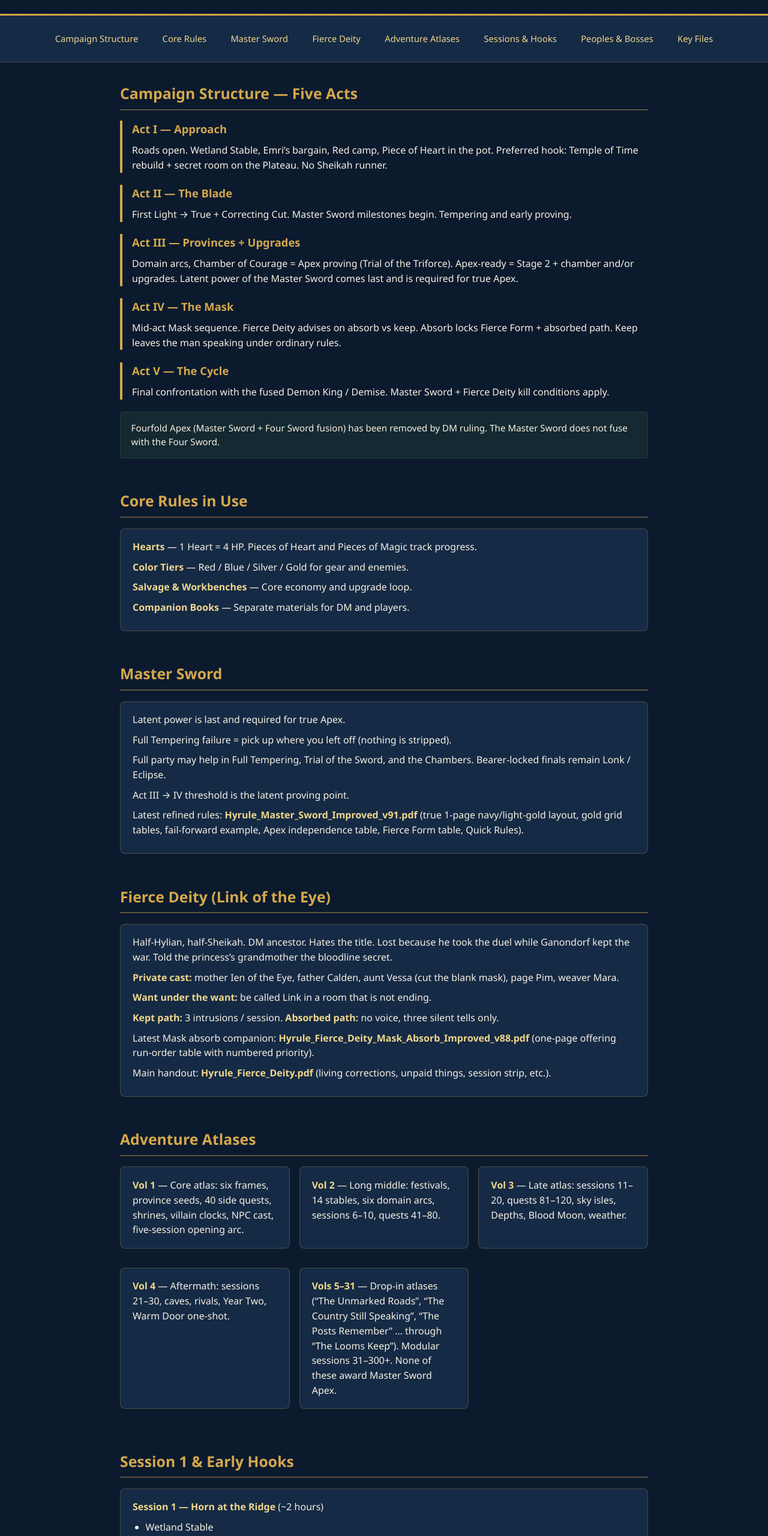
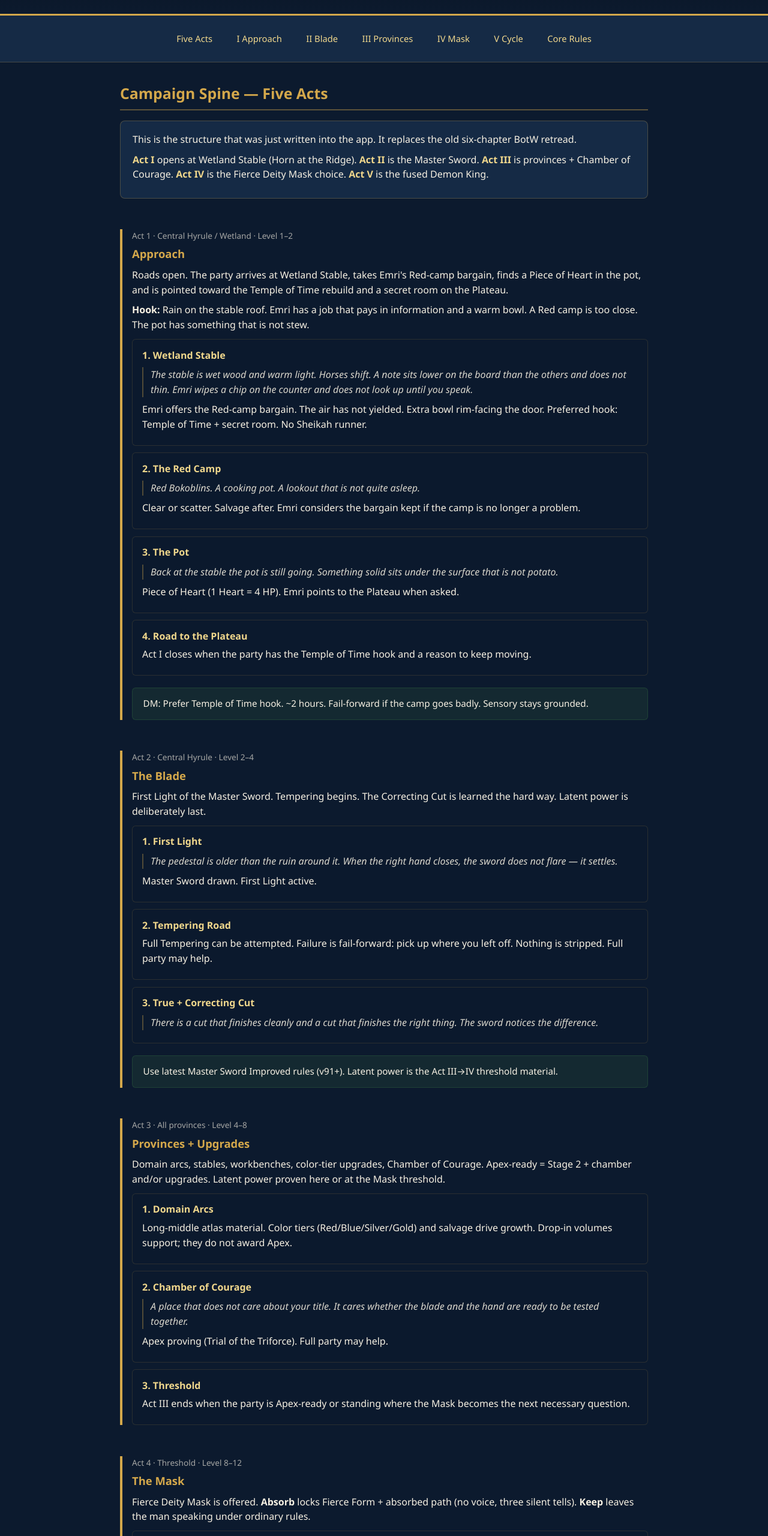
Before and after one commit to jrstampycat2010-bit/hyrule-campaign-hub, a plain HTML site: page index.html in a window 1280 px wide. Shown: the part 160-2720 px from the top of the page at 60% size. Drawn offline with Linux system fonts and the light colour scheme.

Commit message:
Show the improved 5-act campaign structure so it is visible on the public site

```diff
--- a/index.html
+++ b/index.html
@@ -3,7 +3,7 @@
 <head>
   <meta charset="UTF-8" />
   <meta name="viewport" content="width=device-width, initial-scale=1.0" />
-  <title>Hyrule Campaign Hub — DM Vault</title>
+  <title>Hyrule Campaign Hub — Five Acts</title>
   <style>
     :root {
       --navy: #0c1a2e;
@@ -12,11 +12,8 @@
       --gold-light: #f0d78c;
       --cream: #f7f1e3;
       --green: #2d5a3d;
-      --red: #8b2e2e;
     }
-
     * { box-sizing: border-box; margin: 0; padding: 0; }
-
     body {
       font-family: "Segoe UI", system-ui, -apple-system, sans-serif;
       background: var(--navy);
@@ -24,137 +21,78 @@
       line-height: 1.55;
       min-height: 100vh;
     }
-
     header {
       background: linear-gradient(180deg, #061018 0%, var(--navy) 100%);
       border-bottom: 3px solid var(--gold);
       padding: 2.5rem 1.5rem 2rem;
       text-align: center;
     }
-
     header h1 {
       font-size: clamp(1.8rem, 5vw, 2.8rem);
       color: var(--gold);
       letter-spacing: 0.04em;
       margin-bottom: 0.4rem;
     }
-
-    header p {
-      color: var(--gold-light);
-      opacity: 0.9;
-      font-size: 1.05rem;
+    header p { color: var(--gold-light); opacity: 0.9; font-size: 1.05rem; }
+    nav {
+      display: flex; flex-wrap: wrap; justify-content: center; gap: 0.6rem;
+      padding: 1.2rem 1rem; background: var(--navy-light);
+      border-bottom: 1px solid rgba(212, 168, 75, 0.25);
+      position: sticky; top: 0; z-index: 100;
     }
-
-    nav {
-      display: flex;
-      flex-wrap: wrap;
-      justify-content: center;
-      gap: 0.6rem;
-      padding: 1.2rem 1rem;
-      background: var(--navy-light);
-      border-bottom: 1px solid rgba(212, 168, 75, 0.25);
-      position: sticky;
-      top: 0;
-      z-index: 100;
+    nav a {
+      color: var(--gold-light); text-decoration: none;
+      padding: 0.45rem 0.9rem; border: 1px solid transparent;
+      border-radius: 4px; font-size: 0.92rem; transition: all 0.15s;
     }
-
-    nav a {
-      color: var(--gold-light);
-      text-decoration: none;
-      padding: 0.45rem 0.9rem;
-      border: 1px solid transparent;
-      border-radius: 4px;
-      font-size: 0.92rem;
-      transition: all 0.15s;
-    }
-
     nav a:hover {
       border-color: var(--gold);
       background: rgba(212, 168, 75, 0.12);
       color: var(--gold);
     }
-
-    main {
-      max-width: 920px;
-      margin: 0 auto;
-      padding: 2rem 1.25rem 4rem;
+    main { max-width: 920px; margin: 0 auto; padding: 2rem 1.25rem 4rem; }
+    section { margin-bottom: 3.2rem; scroll-margin-top: 70px; }
+    h2 {
+      color: var(--gold); font-size: 1.55rem;
+      border-bottom: 2px solid rgba(212, 168, 75, 0.4);
+      padding-bottom: 0.45rem; margin-bottom: 1.1rem;
     }
-
-    section {
-      margin-bottom: 3.2rem;
-      scroll-margin-top: 70px;
-    }
-
-    h2 {
-      color: var(--gold);
-      font-size: 1.55rem;
-      border-bottom: 2px solid rgba(212, 168, 75, 0.4);
-      padding-bottom: 0.45rem;
-      margin-bottom: 1.1rem;
-    }
-
-    h3 {
-      color: var(--gold-light);
-      font-size: 1.15rem;
-      margin: 1.4rem 0 0.5rem;
-    }
-
+    h3 { color: var(--gold-light); font-size: 1.15rem; margin: 1.4rem 0 0.5rem; }
     p, li { margin-bottom: 0.55rem; }
-
     ul { padding-left: 1.35rem; }
-
     .card {
       background: var(--navy-light);
       border: 1px solid rgba(212, 168, 75, 0.28);
-      border-radius: 8px;
-      padding: 1.1rem 1.25rem;
-      margin-bottom: 1rem;
+      border-radius: 8px; padding: 1.1rem 1.25rem; margin-bottom: 1rem;
     }
-
     .card strong { color: var(--gold-light); }
-
-    .tag {
-      display: inline-block;
-      background: rgba(212, 168, 75, 0.15);
-      color: var(--gold);
-      font-size: 0.78rem;
-      padding: 0.15rem 0.5rem;
-      border-radius: 3px;
-      margin-right: 0.35rem;
-      margin-bottom: 0.25rem;
-    }
-
-    .grid {
-      display: grid;
-      grid-template-columns: repeat(auto-fill, minmax(260px, 1fr));
-      gap: 1rem;
-    }
-
     .act {
       border-left: 4px solid var(--gold);
-      padding-left: 1rem;
-      margin-bottom: 1.3rem;
+      padding-left: 1rem; margin-bottom: 1.6rem;
     }
-
     .act h3 { margin-top: 0; color: var(--gold); }
-
-    footer {
-      text-align: center;
-      padding: 2rem 1rem;
-      border-top: 1px solid rgba(212, 168, 75, 0.25);
-      color: rgba(247, 241, 227, 0.55);
-      font-size: 0.9rem;
+    .meta { font-size: 0.85rem; color: rgba(247,241,227,0.65); margin-bottom: 0.4rem; }
+    .scene {
+      background: rgba(12,26,46,0.6);
+      border: 1px solid rgba(212,168,75,0.15);
+      border-radius: 6px; padding: 0.85rem 1rem; margin: 0.7rem 0;
     }
-
+    .scene h4 { color: var(--gold-light); font-size: 1rem; margin-bottom: 0.35rem; }
+    .read-aloud {
+      font-style: italic; color: rgba(247,241,227,0.88);
+      border-left: 2px solid rgba(212,168,75,0.35);
+      padding-left: 0.75rem; margin: 0.5rem 0;
+    }
     .note {
       background: rgba(45, 90, 61, 0.25);
       border: 1px solid rgba(45, 90, 61, 0.5);
-      border-radius: 6px;
-      padding: 0.9rem 1.1rem;
-      margin: 1.2rem 0;
-      font-size: 0.95rem;
+      border-radius: 6px; padding: 0.9rem 1.1rem; margin: 1.2rem 0; font-size: 0.95rem;
     }
-
+    footer {
+      text-align: center; padding: 2rem 1rem;
+      border-top: 1px solid rgba(212, 168, 75, 0.25);
+      color: rgba(247, 241, 227, 0.55); font-size: 0.9rem;
+    }
     @media (max-width: 600px) {
       nav { gap: 0.35rem; }
       nav a { padding: 0.35rem 0.65rem; font-size: 0.85rem; }
@@ -165,163 +103,170 @@
 
 <header>
   <h1>Hyrule Campaign Hub</h1>
-  <p>DM Vault — Five Acts • Master Sword • Fierce Deity • Full Atlas</p>
+  <p>Five Acts · Master Sword · Fierce Deity · The improved spine</p>
 </header>
 
 <nav>
-  <a href="#structure">Campaign Structure</a>
+  <a href="#acts">Five Acts</a>
+  <a href="#act1">I Approach</a>
+  <a href="#act2">II Blade</a>
+  <a href="#act3">III Provinces</a>
+  <a href="#act4">IV Mask</a>
+  <a href="#act5">V Cycle</a>
   <a href="#rules">Core Rules</a>
-  <a href="#sword">Master Sword</a>
-  <a href="#fierce">Fierce Deity</a>
-  <a href="#atlases">Adventure Atlases</a>
-  <a href="#sessions">Sessions &amp; Hooks</a>
-  <a href="#people">Peoples &amp; Bosses</a>
-  <a href="#files">Key Files</a>
 </nav>
 
 <main>
 
-  <!-- STRUCTURE -->
-  <section id="structure">
-    <h2>Campaign Structure — Five Acts</h2>
-
-    <div class="act">
-      <h3>Act I — Approach</h3>
-      <p>Roads open. Wetland Stable, Emri’s bargain, Red camp, Piece of Heart in the pot. Preferred hook: Temple of Time rebuild + secret room on the Plateau. No Sheikah runner.</p>
-    </div>
-
-    <div class="act">
-      <h3>Act II — The Blade</h3>
-      <p>First Light → True + Correcting Cut. Master Sword milestones begin. Tempering and early proving.</p>
-    </div>
-
-    <div class="act">
-      <h3>Act III — Provinces + Upgrades</h3>
-      <p>Domain arcs, Chamber of Courage = Apex proving (Trial of the Triforce). Apex-ready = Stage 2 + chamber and/or upgrades. Latent power of the Master Sword comes last and is required for true Apex.</p>
-    </div>
-
-    <div class="act">
-      <h3>Act IV — The Mask</h3>
-      <p>Mid-act Mask sequence. Fierce Deity advises on absorb vs keep. Absorb locks Fierce Form + absorbed path. Keep leaves the man speaking under ordinary rules.</p>
-    </div>
-
-    <div class="act">
-      <h3>Act V — The Cycle</h3>
-      <p>Final confrontation with the fused Demon King / Demise. Master Sword + Fierce Deity kill conditions apply.</p>
-    </div>
-
-    <div class="note">
-      Fourfold Apex (Master Sword + Four Sword fusion) has been removed by DM ruling. The Master Sword does not fuse with the Four Sword.
+<section id="acts">
+  <h2>Campaign Spine — Five Acts</h2>
+  <div class="card">
+    <p>This is the structure that was just written into the app. It replaces the old six-chapter BotW retread.</p>
+    <p><strong>Act I</strong> opens at Wetland Stable (Horn at the Ridge). <strong>Act II</strong> is the Master Sword. <strong>Act III</strong> is provinces + Chamber of Courage. <strong>Act IV</strong> is the Fierce Deity Mask choice. <strong>Act V</strong> is the fused Demon King.</p>
   </div>
 </section>
 
-  <!-- CORE RULES -->
-  <section id="rules">
-    <h2>Core Rules in Use</h2>
-    <div class="card">
-      <p><strong>Hearts</strong> — 1 Heart = 4 HP. Pieces of Heart and Pieces of Magic track progress.</p>
-      <p><strong>Color Tiers</strong> — Red / Blue / Silver / Gold for gear and enemies.</p>
-      <p><strong>Salvage &amp; Workbenches</strong> — Core economy and upgrade loop.</p>
-      <p><strong>Companion Books</strong> — Separate materials for DM and players.</p>
+<!-- ACT I -->
+<section id="act1">
+  <div class="act">
+    <p class="meta">Act 1 · Central Hyrule / Wetland · Level 1–2</p>
+    <h3>Approach</h3>
+    <p>Roads open. The party arrives at Wetland Stable, takes Emri's Red-camp bargain, finds a Piece of Heart in the pot, and is pointed toward the Temple of Time rebuild and a secret room on the Plateau.</p>
+    <p><strong>Hook:</strong> Rain on the stable roof. Emri has a job that pays in information and a warm bowl. A Red camp is too close. The pot has something that is not stew.</p>
+
+    <div class="scene">
+      <h4>1. Wetland Stable</h4>
+      <p class="read-aloud">The stable is wet wood and warm light. Horses shift. A note sits lower on the board than the others and does not thin. Emri wipes a chip on the counter and does not look up until you speak.</p>
+      <p>Emri offers the Red-camp bargain. The air has not yielded. Extra bowl rim-facing the door. Preferred hook: Temple of Time + secret room. No Sheikah runner.</p>
+    </div>
+    <div class="scene">
+      <h4>2. The Red Camp</h4>
+      <p class="read-aloud">Red Bokoblins. A cooking pot. A lookout that is not quite asleep.</p>
+      <p>Clear or scatter. Salvage after. Emri considers the bargain kept if the camp is no longer a problem.</p>
+    </div>
+    <div class="scene">
+      <h4>3. The Pot</h4>
+      <p class="read-aloud">Back at the stable the pot is still going. Something solid sits under the surface that is not potato.</p>
+      <p>Piece of Heart (1 Heart = 4 HP). Emri points to the Plateau when asked.</p>
+    </div>
+    <div class="scene">
+      <h4>4. Road to the Plateau</h4>
+      <p>Act I closes when the party has the Temple of Time hook and a reason to keep moving.</p>
+    </div>
+    <div class="note">DM: Prefer Temple of Time hook. ~2 hours. Fail-forward if the camp goes badly. Sensory stays grounded.</div>
   </div>
 </section>
 
-  <!-- MASTER SWORD -->
-  <section id="sword">
-    <h2>Master Sword</h2>
-    <div class="card">
-      <p>Latent power is last and required for true Apex.</p>
-      <p>Full Tempering failure = pick up where you left off (nothing is stripped).</p>
-      <p>Full party may help in Full Tempering, Trial of the Sword, and the Chambers. Bearer-locked finals remain Lonk / Eclipse.</p>
-      <p>Act III → IV threshold is the latent proving point.</p>
-      <p>Latest refined rules: <strong>Hyrule_Master_Sword_Improved_v91.pdf</strong> (true 1-page navy/light-gold layout, gold grid tables, fail-forward example, Apex independence table, Fierce Form table, Quick Rules).</p>
+<!-- ACT II -->
+<section id="act2">
+  <div class="act">
+    <p class="meta">Act 2 · Central Hyrule · Level 2–4</p>
+    <h3>The Blade</h3>
+    <p>First Light of the Master Sword. Tempering begins. The Correcting Cut is learned the hard way. Latent power is deliberately last.</p>
+
+    <div class="scene">
+      <h4>1. First Light</h4>
+      <p class="read-aloud">The pedestal is older than the ruin around it. When the right hand closes, the sword does not flare — it settles.</p>
+      <p>Master Sword drawn. First Light active.</p>
+    </div>
+    <div class="scene">
+      <h4>2. Tempering Road</h4>
+      <p>Full Tempering can be attempted. Failure is fail-forward: pick up where you left off. Nothing is stripped. Full party may help.</p>
+    </div>
+    <div class="scene">
+      <h4>3. True + Correcting Cut</h4>
+      <p class="read-aloud">There is a cut that finishes cleanly and a cut that finishes the right thing. The sword notices the difference.</p>
+    </div>
+    <div class="note">Use latest Master Sword Improved rules (v91+). Latent power is the Act III→IV threshold material.</div>
   </div>
 </section>
 
-  <!-- FIERCE DEITY -->
-  <section id="fierce">
-    <h2>Fierce Deity (Link of the Eye)</h2>
-    <div class="card">
-      <p>Half-Hylian, half-Sheikah. DM ancestor. Hates the title. Lost because he took the duel while Ganondorf kept the war. Told the princess’s grandmother the bloodline secret.</p>
-      <p><strong>Private cast:</strong> mother Ien of the Eye, father Calden, aunt Vessa (cut the blank mask), page Pim, weaver Mara.</p>
-      <p><strong>Want under the want:</strong> be called Link in a room that is not ending.</p>
-      <p><strong>Kept path:</strong> 3 intrusions / session. <strong>Absorbed path:</strong> no voice, three silent tells only.</p>
-      <p>Latest Mask absorb companion: <strong>Hyrule_Fierce_Deity_Mask_Absorb_Improved_v88.pdf</strong> (one-page offering run-order table with numbered priority).</p>
-      <p>Main handout: <strong>Hyrule_Fierce_Deity.pdf</strong> (living corrections, unpaid things, session strip, etc.).</p>
+<!-- ACT III -->
+<section id="act3">
+  <div class="act">
+    <p class="meta">Act 3 · All provinces · Level 4–8</p>
+    <h3>Provinces + Upgrades</h3>
+    <p>Domain arcs, stables, workbenches, color-tier upgrades, Chamber of Courage. Apex-ready = Stage 2 + chamber and/or upgrades. Latent power proven here or at the Mask threshold.</p>
+
+    <div class="scene">
+      <h4>1. Domain Arcs</h4>
+      <p>Long-middle atlas material. Color tiers (Red/Blue/Silver/Gold) and salvage drive growth. Drop-in volumes support; they do not award Apex.</p>
     </div>
-  </section>
-
-  <!-- ATLASES -->
-  <section id="atlases">
-    <h2>Adventure Atlases</h2>
-    <div class="grid">
-      <div class="card">
-        <strong>Vol 1</strong> — Core atlas: six frames, province seeds, 40 side quests, shrines, villain clocks, NPC cast, five-session opening arc.
+    <div class="scene">
+      <h4>2. Chamber of Courage</h4>
+      <p class="read-aloud">A place that does not care about your title. It cares whether the blade and the hand are ready to be tested together.</p>
+      <p>Apex proving (Trial of the Triforce). Full party may help.</p>
     </div>
-      <div class="card">
-        <strong>Vol 2</strong> — Long middle: festivals, 14 stables, six domain arcs, sessions 6–10, quests 41–80.
-      </div>
-      <div class="card">
-        <strong>Vol 3</strong> — Late atlas: sessions 11–20, quests 81–120, sky isles, Depths, Blood Moon, weather.
-      </div>
-      <div class="card">
-        <strong>Vol 4</strong> — Aftermath: sessions 21–30, caves, rivals, Year Two, Warm Door one-shot.
-      </div>
-      <div class="card">
-        <strong>Vols 5–31</strong> — Drop-in atlases (“The Unmarked Roads”, “The Country Still Speaking”, “The Posts Remember” … through “The Looms Keep”). Modular sessions 31–300+. None of these award Master Sword Apex.
+    <div class="scene">
+      <h4>3. Threshold</h4>
+      <p>Act III ends when the party is Apex-ready or standing where the Mask becomes the next necessary question.</p>
     </div>
   </div>
 </section>
 
-  <!-- SESSIONS -->
-  <section id="sessions">
-    <h2>Session 1 &amp; Early Hooks</h2>
-    <div class="card">
-      <p><strong>Session 1 — Horn at the Ridge</strong> (~2 hours)</p>
-      <ul>
-        <li>Wetland Stable</li>
-        <li>Emri’s Red-camp bargain</li>
-        <li>Piece of Heart in the pot</li>
-        <li>Preferred hook: Temple of Time rebuild + secret room on the Plateau</li>
-        <li>No Sheikah runner</li>
-      </ul>
-      <p>Many refined versions exist (v1–v99+). Use the densest ready-to-run version that matches your preferred sensory density.</p>
+<!-- ACT IV -->
+<section id="act4">
+  <div class="act">
+    <p class="meta">Act 4 · Threshold · Level 8–12</p>
+    <h3>The Mask</h3>
+    <p>Fierce Deity Mask is offered. <strong>Absorb</strong> locks Fierce Form + absorbed path (no voice, three silent tells). <strong>Keep</strong> leaves the man speaking under ordinary rules.</p>
+
+    <div class="scene">
+      <h4>1. The Offering</h4>
+      <p class="read-aloud">The Mask is empty when it is not on a face. The man who once wore what it remembers does not want the title. He will answer to Link if the room is not ending.</p>
+      <p>Run with the Mask absorb companion (latest Improved one-page run-order).</p>
+    </div>
+    <div class="scene">
+      <h4>2. Absorb or Keep</h4>
+      <p>Absorb = Fierce Form + silent path. Keep = living corrections, unpaid things, limited intrusions. Choice is permanent texture, not a power-up screen.</p>
+    </div>
+    <div class="scene">
+      <h4>3. After the Choice</h4>
+      <p>Play the consequences. No bond step 4. Blood Moon makes him quieter, not stronger.</p>
+    </div>
+    <div class="note">Use Hyrule_Fierce_Deity.pdf + latest Mask Absorb Improved companion.</div>
   </div>
 </section>
 
-  <!-- PEOPLES & BOSSES -->
-  <section id="people">
-    <h2>Peoples &amp; Final Boss</h2>
-    <div class="card">
-      <p><strong>Demon People</strong> — Custom homebrew: red scaled skin, transforming tail weapon (dagger → greataxe), 40 ft flight, fire resistance, Blood Moon Surge. Balanced version of player request.</p>
-      <p><strong>Demon King (fused Ganondorf / Demise)</strong> — Level 100 final boss. Ability scores scale from base (STR 22 / DEX 20 / CON 21 / mental 20) to hard cap 60 when fully fused. Full fusion: AC 32, +33 to hit/saves, DC 41/43, 1000 HP (250 Hearts), three phases + legendary + lair + optional mythic. Triforce of Power + Demise’s Eternal Hatred. Master Sword / Fierce Deity kill condition.</p>
+<!-- ACT V -->
+<section id="act5">
+  <div class="act">
+    <p class="meta">Act 5 · Castle / final ground · Level 12–20+</p>
+    <h3>The Cycle</h3>
+    <p>Fused Demon King / Demise. Three phases. Legendary + lair + optional mythic. Master Sword and Fierce Deity kill conditions apply.</p>
+
+    <div class="scene">
+      <h4>1. Approach the Wound</h4>
+      <p class="read-aloud">Pink fire that is not fire. A throne that has been occupied too long.</p>
+    </div>
+    <div class="scene">
+      <h4>2. The Fuse</h4>
+      <p>Scores climb toward hard cap 60. Full fusion: AC 32, 1000 HP (250 Hearts), extreme DCs. Use the Demon King handout.</p>
+    </div>
+    <div class="scene">
+      <h4>3. Kill Conditions</h4>
+      <p>Master Sword latent truth + Fierce Deity presence (or absence). The ending should feel like five acts of decisions, not one lucky roll.</p>
+    </div>
+    <div class="note">Fourfold Apex (Master Sword + Four Sword) is removed by DM ruling.</div>
   </div>
 </section>
 
-  <!-- KEY FILES -->
-  <section id="files">
-    <h2>Key Current Files (in your artifacts folder)</h2>
+<section id="rules">
+  <h2>Core Rules (aligned)</h2>
   <div class="card">
-      <p><span class="tag">Structure</span> Hyrule_Campaign_Outline.pdf</p>
-      <p><span class="tag">Sword</span> Hyrule_Master_Sword_Improved_v91.pdf</p>
-      <p><span class="tag">Mask</span> Hyrule_Fierce_Deity_Mask_Absorb_Improved_v88.pdf</p>
-      <p><span class="tag">Fierce Deity</span> Hyrule_Fierce_Deity.pdf</p>
-      <p><span class="tag">Boss</span> Hyrule_Demon_King.pdf + character sheets</p>
-      <p><span class="tag">People</span> Hyrule_Demon_People.pdf</p>
-      <p><span class="tag">Bestiary</span> Hyrule_Bestiary.pdf</p>
-      <p><span class="tag">Session 1</span> Latest Horn_at_the_Ridge_Improved version</p>
-      <p><span class="tag">Atlases</span> Hyrule_Campaign_Ideas.pdf through Vol31+</p>
-    </div>
-    <div class="note">
-      There are 600+ PDF iterations in the project folder. This hub points to the current “latest refined” versions from project memory. Always prefer the highest version number of any given document when running.
+    <p><strong>Hearts</strong> — 1 Heart = 4 HP. Pieces of Heart track progress.</p>
+    <p><strong>Color Tiers</strong> — Red / Blue / Silver / Gold for gear and enemies.</p>
+    <p><strong>Salvage &amp; Workbenches</strong> — Upgrade loop through the provinces.</p>
+    <p><strong>Master Sword</strong> — Latent last; fail-forward on Full Tempering; party may help in chambers.</p>
+    <p><strong>Fierce Deity</strong> — Absorb vs Keep; absorbed path has no voice.</p>
   </div>
 </section>
 
 </main>
 
 <footer>
-  Hyrule Campaign Hub — private DM vault<br />
-  Built for the five-act campaign. All content is original homebrew for this table.
+  Improved five-act spine · visible version of what was pushed into MyZeldaDnD<br />
+  Private app repo still holds the full interactive Codex; this page is the readable spine.
 </footer>
 
 </body>
```
Lines whose indentation alone changed are shown as unchanged.
